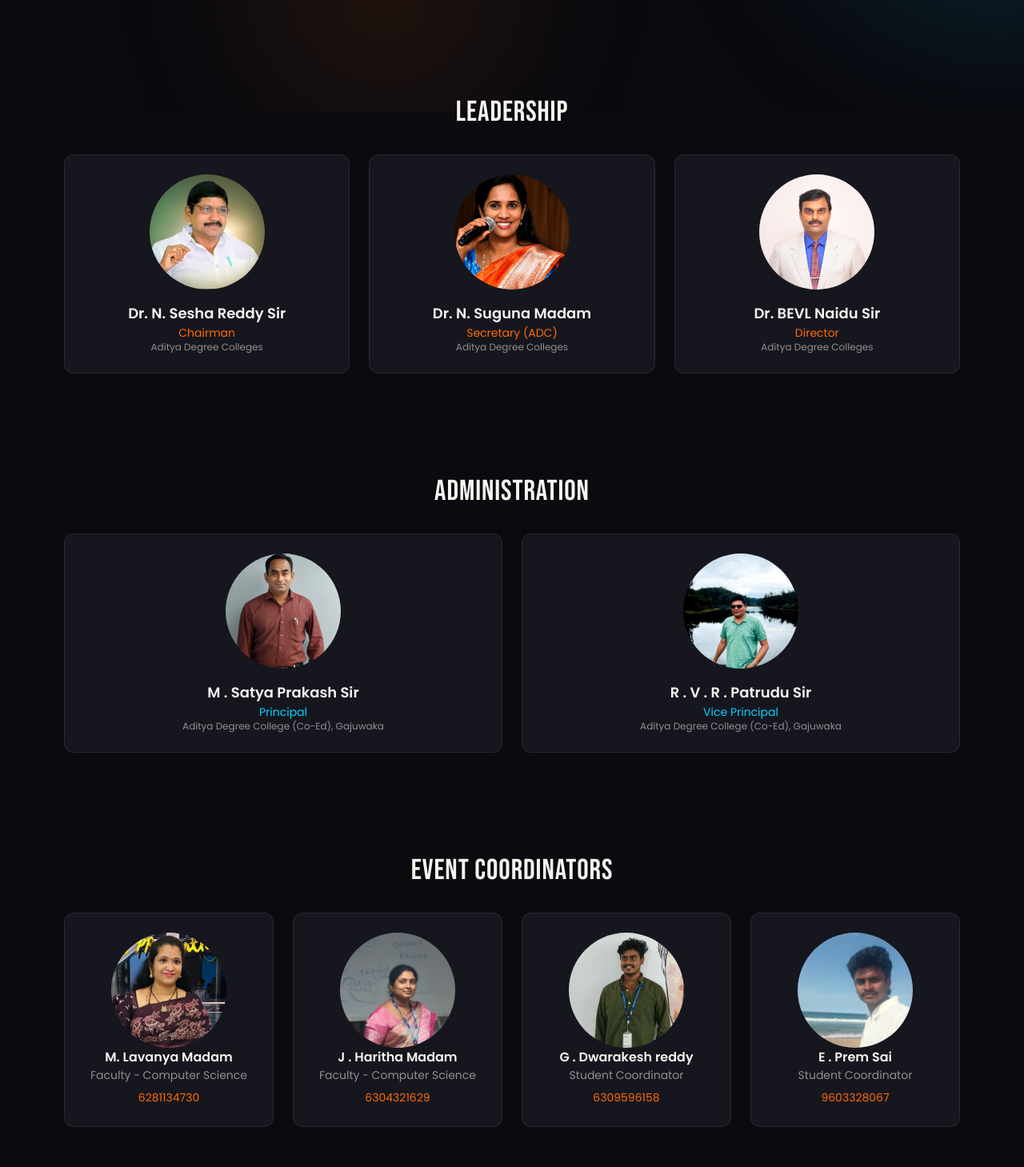
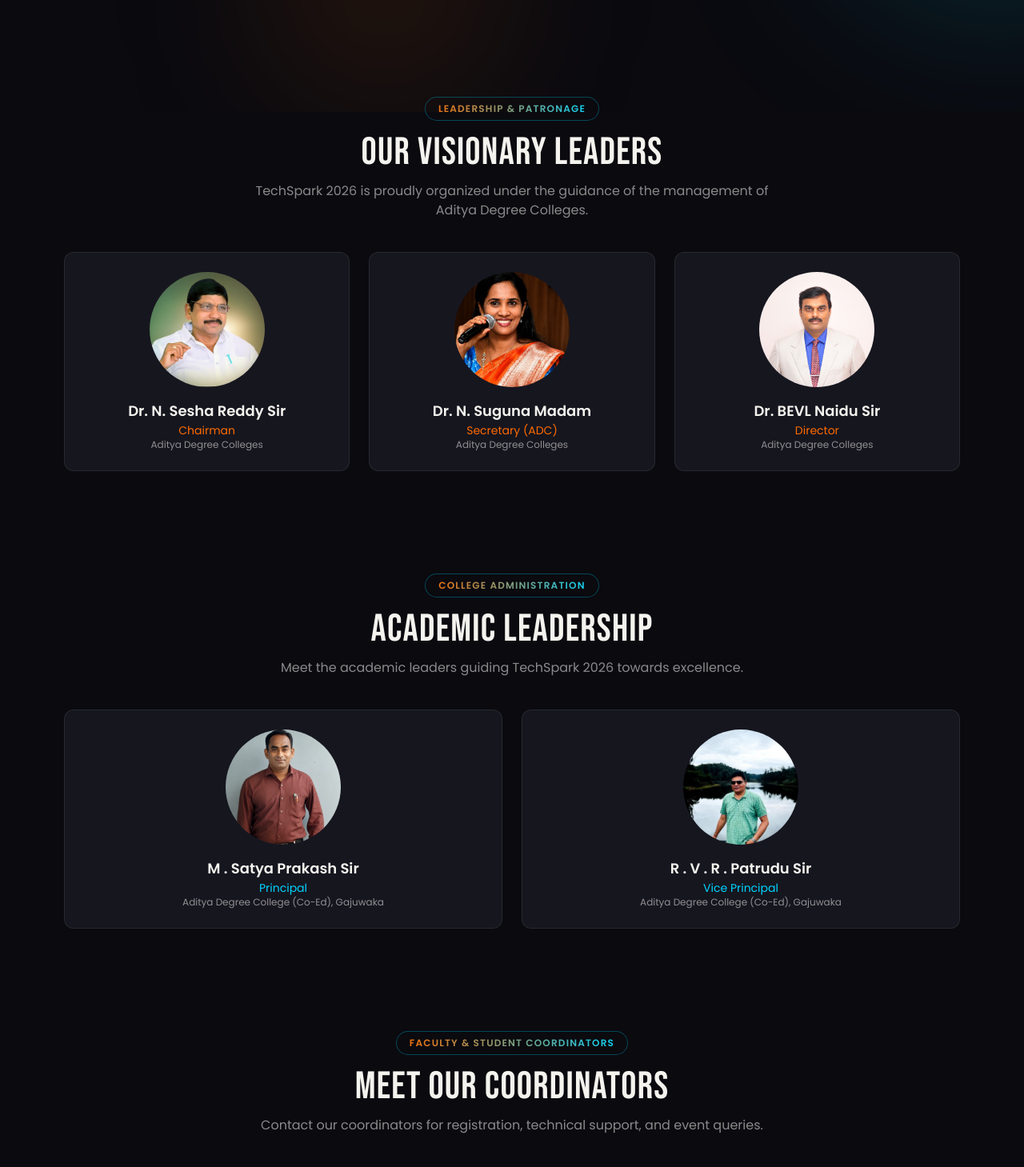
Before and after one commit to premsagar86/Tech_spark, a React (Vite) app in the folder frontend/: page / in a window 1280 px wide. Shown: the part 660-2119 px from the top of the page at 80% size. Built offline with nearby package versions, Linux system fonts and the light colour scheme; no server answers.

Commit message:
make a changes in home

```diff
--- a/frontend/src/components/Administration.jsx
+++ b/frontend/src/components/Administration.jsx
@@ -9,8 +9,16 @@
 
   return (
     <section className="mx-auto max-w-6xl px-4 py-16">
-      <h2 className="text-center text-3xl md:text-4xl">Administration</h2>
-      <div ref={ref} className="mt-8 grid gap-6 sm:grid-cols-2">
+      <div className="text-center">
+        <span className="inline-block rounded-full border border-accent/30 bg-accent/5 px-4 py-1.5 text-xs font-semibold uppercase tracking-widest text-gradient">
+          College Administration
+        </span>
+        <h2 className="mt-4 font-display text-3xl md:text-5xl">Academic Leadership</h2>
+        <p className="mx-auto mt-3 max-w-2xl text-foreground-muted">
+          Meet the academic leaders guiding TechSpark 2026 towards excellence.
+        </p>
+      </div>
+      <div ref={ref} className="mt-10 grid gap-6 sm:grid-cols-2">
         {administration.map((p) => (
           <motion.div
             key={p.name}
--- a/frontend/src/components/Coordinators.jsx
+++ b/frontend/src/components/Coordinators.jsx
@@ -9,8 +9,16 @@
 
   return (
     <section className="mx-auto max-w-6xl px-4 py-16">
-      <h2 className="text-center text-3xl md:text-4xl">Event Coordinators</h2>
-      <div ref={ref} className="mt-8 grid gap-6 sm:grid-cols-4">
+      <div className="text-center">
+        <span className="inline-block rounded-full border border-accent/30 bg-accent/5 px-4 py-1.5 text-xs font-semibold uppercase tracking-widest text-gradient">
+          Faculty &amp; Student Coordinators
+        </span>
+        <h2 className="mt-4 font-display text-3xl md:text-5xl">Meet Our Coordinators</h2>
+        <p className="mx-auto mt-3 max-w-2xl text-foreground-muted">
+          Contact our coordinators for registration, technical support, and event queries.
+        </p>
+      </div>
+      <div ref={ref} className="mt-10 grid gap-6 sm:grid-cols-4">
         {coordinators.map((c) => (
           <motion.div
             key={c.name}
--- a/frontend/src/components/Leadership.jsx
+++ b/frontend/src/components/Leadership.jsx
@@ -10,8 +10,16 @@
 
   return (
     <section className="mx-auto max-w-6xl px-4 py-16">
-      <h2 className="text-center text-3xl md:text-4xl">Leadership</h2>
-      <div ref={ref} className="mt-8 grid gap-6 sm:grid-cols-3">
+      <div className="text-center">
+        <span className="inline-block rounded-full border border-accent/30 bg-accent/5 px-4 py-1.5 text-xs font-semibold uppercase tracking-widest text-gradient">
+          Leadership &amp; Patronage
+        </span>
+        <h2 className="mt-4 font-display text-3xl md:text-5xl">Our Visionary Leaders</h2>
+        <p className="mx-auto mt-3 max-w-2xl text-foreground-muted">
+          TechSpark 2026 is proudly organized under the guidance of the management of Aditya Degree Colleges.
+        </p>
+      </div>
+      <div ref={ref} className="mt-10 grid gap-6 sm:grid-cols-3">
         {leadership.map((p) => (
           <motion.div
             key={p.name}
```
